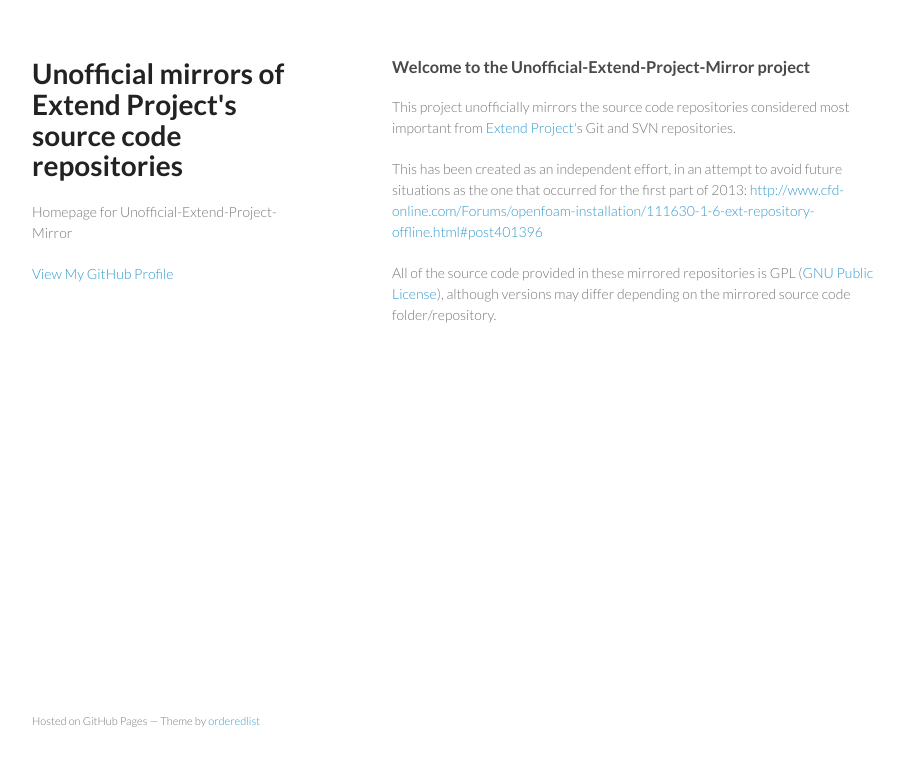
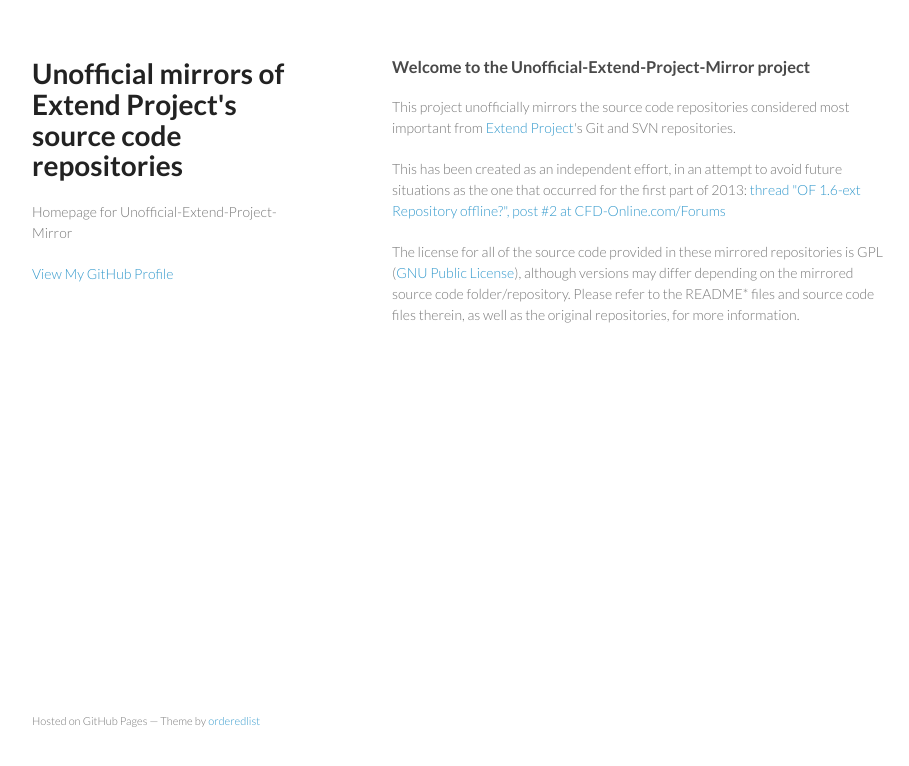
Before and after one commit to Unofficial-Extend-Project-Mirror/Unofficial-Extend-Project-Mirror.github.io, a plain HTML site: page index.html in a window 1280 px wide. Shown: the whole page, without its empty margins (178-1087 px from the left). Drawn offline with Linux system fonts and the light colour scheme.

Commit message:
Replace master branch with page content via GitHub

```diff
--- a/index.html
+++ b/index.html
@@ -28,9 +28,9 @@
 
 <p>This project unofficially mirrors the source code repositories considered most important from <a href="http://www.extend-project.de/">Extend Project</a>'s Git and SVN repositories.</p>
 
-<p>This has been created as an independent effort, in an attempt to avoid future situations as the one that occurred for the first part of 2013: <a href="http://www.cfd-online.com/Forums/openfoam-installation/111630-1-6-ext-repository-offline.html#post401396">http://www.cfd-online.com/Forums/openfoam-installation/111630-1-6-ext-repository-offline.html#post401396</a></p>
+<p>This has been created as an independent effort, in an attempt to avoid future situations as the one that occurred for the first part of 2013: <a href="http://www.cfd-online.com/Forums/openfoam-installation/111630-1-6-ext-repository-offline.html#post401396">thread "OF 1.6-ext Repository offline?", post #2 at CFD-Online.com/Forums</a></p>
 
-<p>All of the source code provided in these mirrored repositories is GPL (<a href="http://www.gnu.org/licenses/gpl.html">GNU Public License</a>), although versions may differ depending on the mirrored source code folder/repository.</p>
+<p>The license for all of the source code provided in these mirrored repositories is GPL (<a href="http://www.gnu.org/licenses/gpl.html">GNU Public License</a>), although versions may differ depending on the mirrored source code folder/repository. Please refer to the README* files and source code files therein, as well as the original repositories, for more information.</p>
       </section>
       <footer>
         <p><small>Hosted on GitHub Pages &mdash; Theme by <a href="https://github.com/orderedlist">orderedlist</a></small></p>
--- a/params.json
+++ b/params.json
@@ -1 +1 @@
-{"name":"Unofficial mirrors of Extend Project's source code repositories","tagline":"Homepage for Unofficial-Extend-Project-Mirror","body":"### Welcome to the Unofficial-Extend-Project-Mirror project\r\nThis project unofficially mirrors the source code repositories considered most important from [Extend Project](http://www.extend-project.de/)'s Git and SVN repositories.\r\n\r\nThis has been created as an independent effort, in an attempt to avoid future situations as the one that occurred for the first part of 2013: http://www.cfd-online.com/Forums/openfoam-installation/111630-1-6-ext-repository-offline.html#post401396\r\n\r\nAll of the source code provided in these mirrored repositories is GPL ([GNU Public License](http://www.gnu.org/licenses/gpl.html)), although versions may differ depending on the mirrored source code folder/repository.","google":"","note":"Don't delete this file! It's used internally to help with page regeneration."}
+{"name":"Unofficial mirrors of Extend Project's source code repositories","tagline":"Homepage for Unofficial-Extend-Project-Mirror","body":"### Welcome to the Unofficial-Extend-Project-Mirror project\r\nThis project unofficially mirrors the source code repositories considered most important from [Extend Project](http://www.extend-project.de/)'s Git and SVN repositories.\r\n\r\nThis has been created as an independent effort, in an attempt to avoid future situations as the one that occurred for the first part of 2013: [thread \"OF 1.6-ext Repository offline?\", post #2 at CFD-Online.com/Forums](http://www.cfd-online.com/Forums/openfoam-installation/111630-1-6-ext-repository-offline.html#post401396)\r\n\r\nThe license for all of the source code provided in these mirrored repositories is GPL ([GNU Public License](http://www.gnu.org/licenses/gpl.html)), although versions may differ depending on the mirrored source code folder/repository. Please refer to the README* files and source code files therein, as well as the original repositories, for more information.","google":"","note":"Don't delete this file! It's used internally to help with page regeneration."}
```
